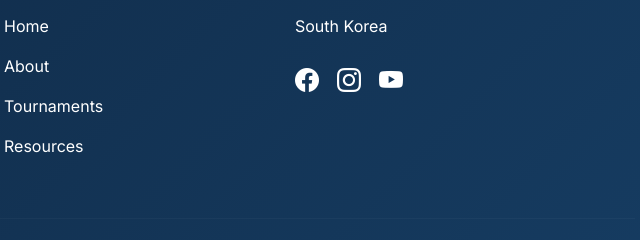
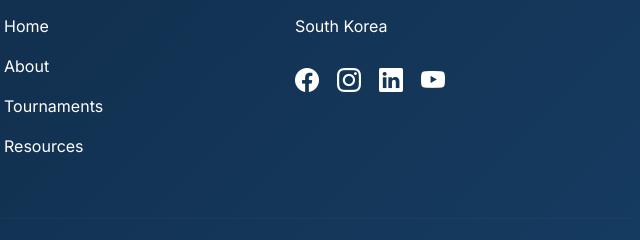
Before and after one commit to kidasecretariat/kida.org, a plain HTML site: page achievements.html in a window 1280 px wide. Shown: the part 1467-1707 px from the top of the page, 563-1203 px from the left. Drawn offline with nearby package versions, Linux system fonts and the light colour scheme; no server answers.

Commit message:
Update achievements.html

```diff
--- a/achievements.html
+++ b/achievements.html
@@ -1289,6 +1289,19 @@ transition:0.3s;
 </a>
 
 <a
+href="https://www.linkedin.com/company/korea-intervarsity-debate-association/"
+target="_blank"
+style="
+color:white;
+font-size:1.5rem;
+transition:0.3s;
+">
+
+<i class="bi bi-linkedin"></i>
+
+</a>
+
+<a
 href="https://www.youtube.com/@channelkida"
 target="_blank"
 style="
```
